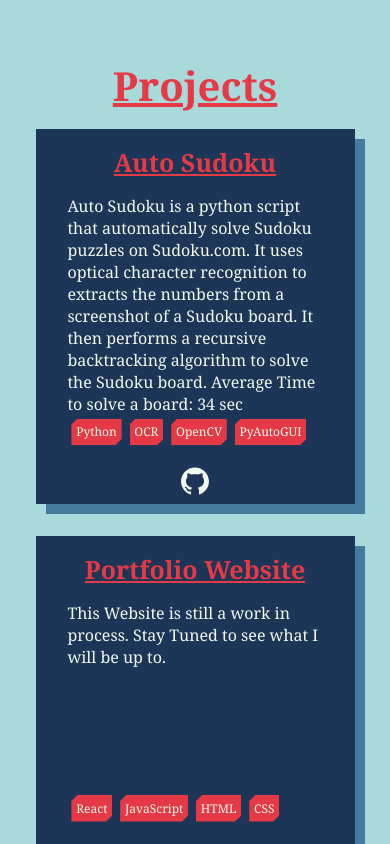
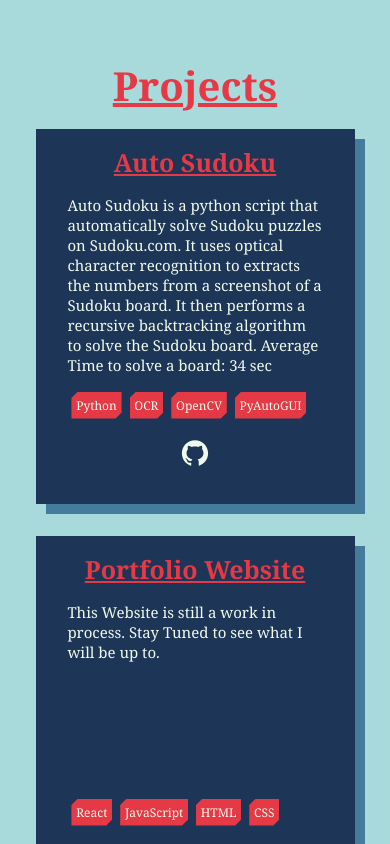
Before and after one commit to Trishu-Patel/TrishuPatel.com, a React (Vite) app: page / in a window 390 px wide. Shown: the part 1740-2584 px from the top of the page. Built offline with nearby package versions, Linux system fonts and the light colour scheme.

Commit message:
Made Project Section more mobile friendly

```diff
--- a/src/components/project display/ProjectDisplayStyles.css
+++ b/src/components/project display/ProjectDisplayStyles.css
@@ -31,7 +31,7 @@
     width: 80%;
     margin: 0;
     color: var(--offWhite);
-    font-size: 16px;
+    font-size: 1em;
 }
 
 .projects > h1 {
@@ -91,3 +91,10 @@
     color: var(--red);
     transform: scale(1.1);
 }
+
+
+@media (max-width: 400px) {
+    .project {
+        font-size: 15px;
+    }
+}
```
